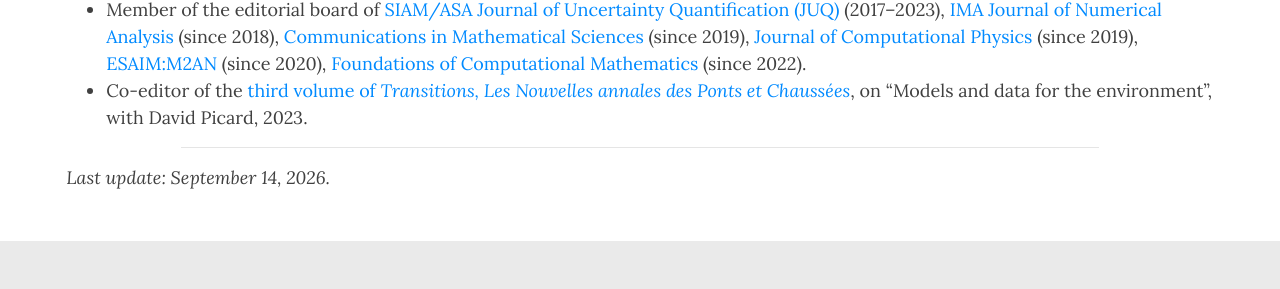
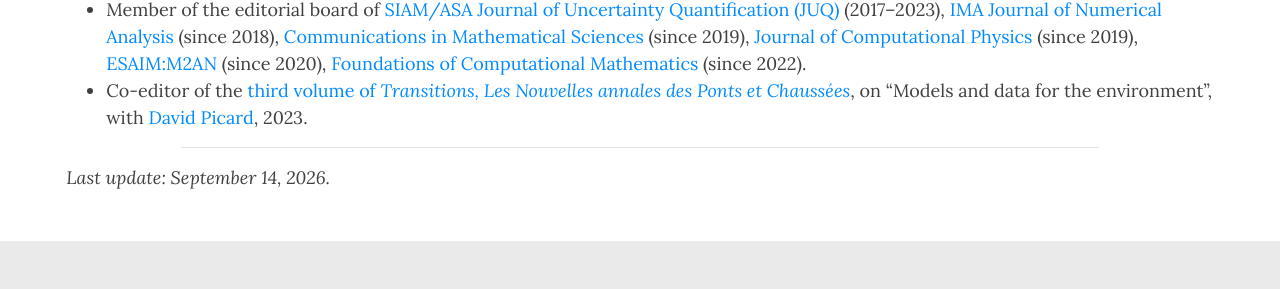
Before and after one commit to Tony-Lelievre/Tony-Lelievre.github.io, a Jekyll site: the page built from index.html, in a window 1280 px wide and 900 px high, scrolled down 2629 px. Shown: the part 428-717 px from the top of the window. Built offline with Jekyll 4.4.1, drawn with Linux system fonts in a browser that asks for light colours; the list of posts is cut into pages by our own code; comment, search, counter and statistics services are not loaded; part of the change alters nothing that is shown.

```diff
--- a/index.html
+++ b/index.html
@@ -120,7 +120,7 @@ cover-img: /assets/images/coriolis2.jpg
 <ul>
   <li>Co-editor-in-chief of <a href="https://www.esaim-proc.org/">ESAIM: Proceedings and Surveys</a>, with <a href="https://djalil.chafai.net/wiki/">Djalil Chafai</a>, <a href="https://webusers.imj-prg.fr/~cyril.imbert/">Cyril Imbert</a> and <a href="https://lafitte.perso.math.cnrs.fr/">Pauline Lafitte</a>, 2012–2020.</li>
   <li>Member of the editorial board of <a href="https://www.siam.org/publications/siam-journals/siam-asa-journal-on-uncertainty-quantification/">SIAM/ASA Journal of Uncertainty Quantification (JUQ)</a> (2017–2023), <a href="https://academic.oup.com/imajna">IMA Journal of Numerical Analysis</a> (since 2018), <a href="https://www.intlpress.com/site/pub/pages/journals/items/cms/_home/_main/">Communications in Mathematical Sciences</a> (since 2019), <a href="https://www.sciencedirect.com/journal/journal-of-computational-physics">Journal of Computational Physics</a> (since 2019), <a href="https://www.esaim-m2an.org/">ESAIM:M2AN</a> (since 2020), <a href="https://ems.press/journals/focm">Foundations of Computational Mathematics</a> (since 2022).</li>
-  <li>Co-editor of the <a href="https://www.presses-des-ponts.fr/notre-librairie/406-transitions--les-nouvelles-annales-des-ponts-et-chaussees-n3.html">third volume of <i>Transitions, Les Nouvelles annales des Ponts et Chaussées</i></a>, on “Models and data for the environment”, with David Picard, 2023.</li>
+  <li>Co-editor of the <a href="https://www.presses-des-ponts.fr/notre-librairie/406-transitions--les-nouvelles-annales-des-ponts-et-chaussees-n3.html">third volume of <i>Transitions, Les Nouvelles annales des Ponts et Chaussées</i></a>, on “Models and data for the environment”, with <a href="https://davidpicard.github.io/">David Picard</a>, 2023.</li>
 </ul>
 
 <hr width="80%" />
```
